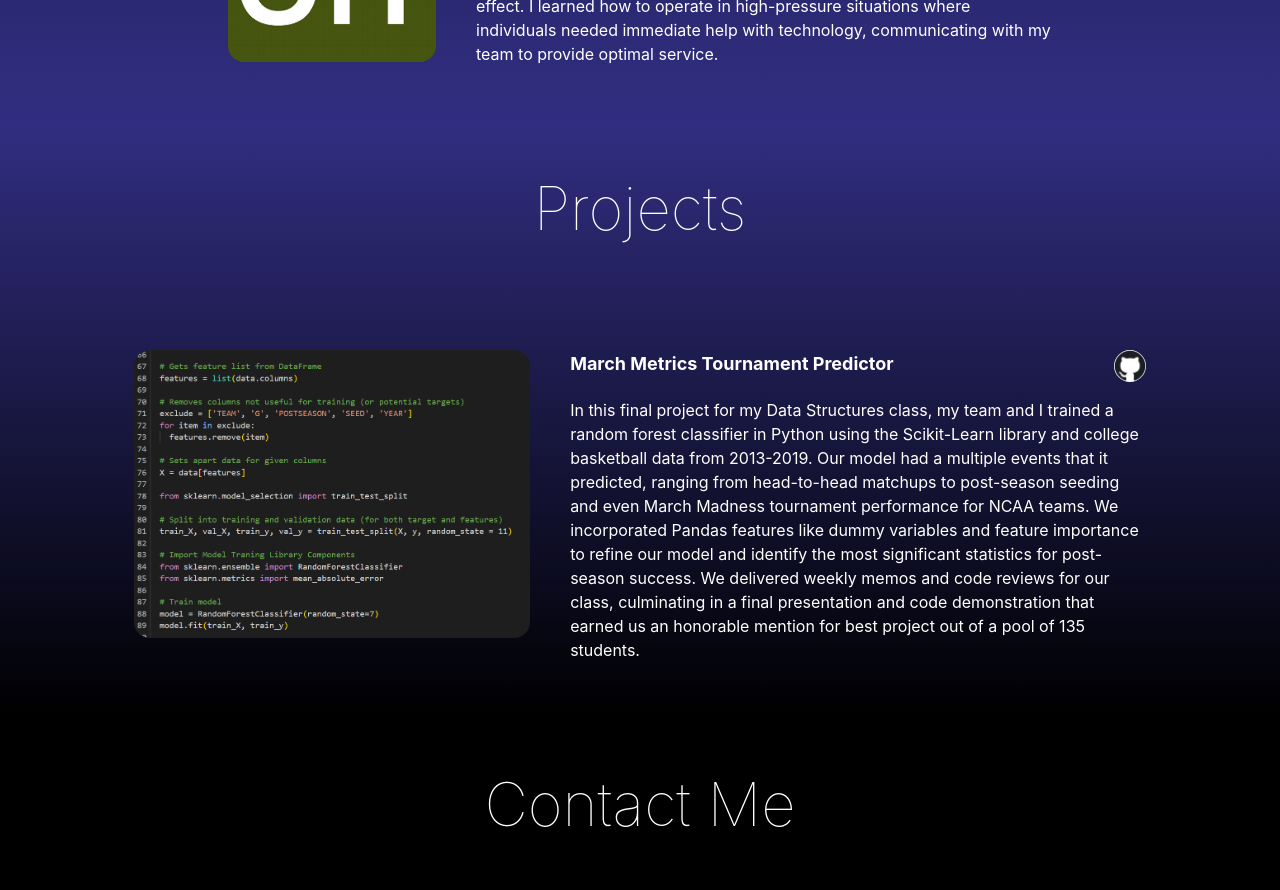
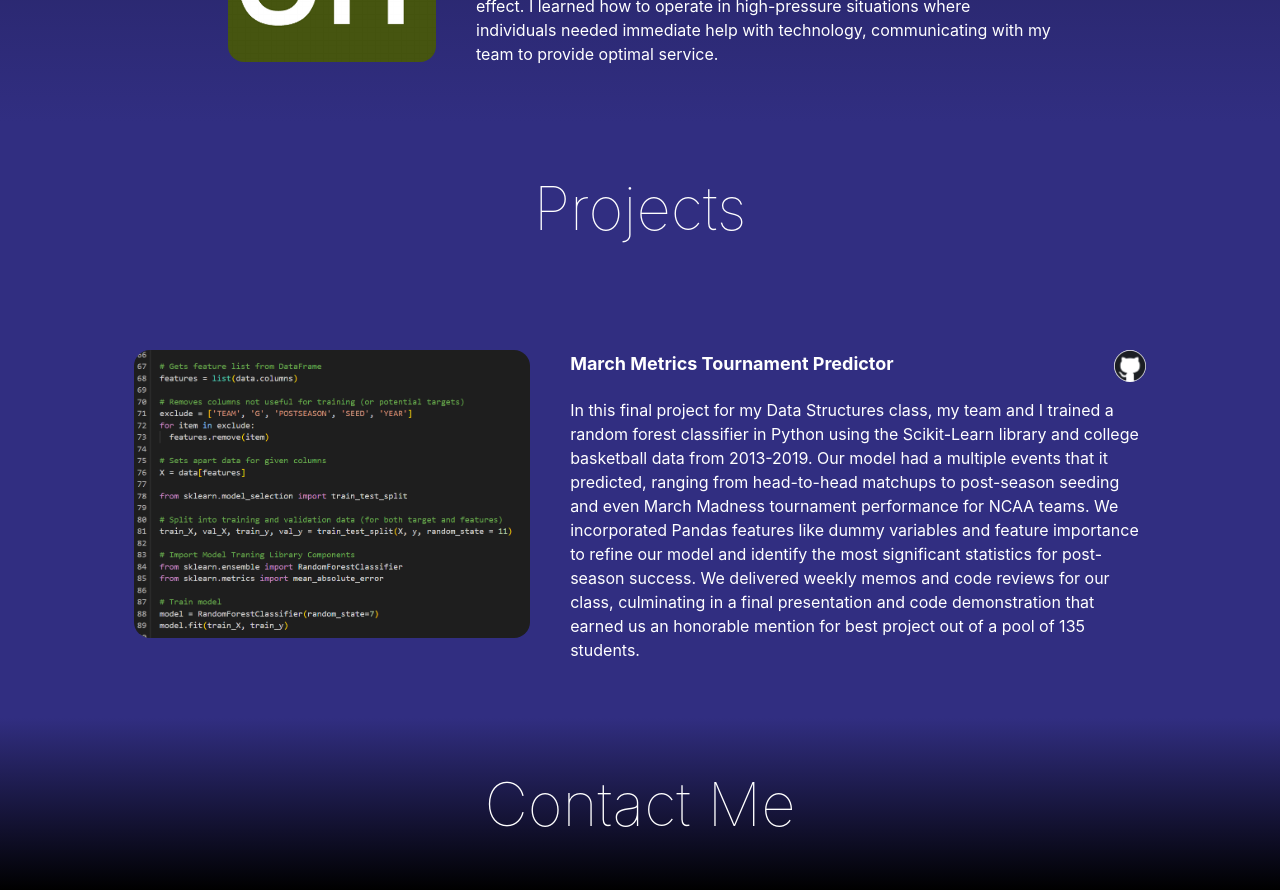
Before and after one commit to GusHauge/GusHauge.github.io, a React (Create React App) app: page / in a window 1280 px wide. Shown: the part 2540-3430 px from the top of the page. Built offline with nearby package versions, Linux system fonts and the light colour scheme.

Commit message:
Updated colors

```diff
--- a/src/components/Contact.js
+++ b/src/components/Contact.js
@@ -2,7 +2,7 @@ export const Contact = () => {
   return (
     <div
       id="contact"
-      class="flex flex-col w-full h-fit bg-black items-center space-y-28 py-14 px-10"
+      class="flex flex-col w-full h-fit bg-gradient-to-b from-indigo-900 to-black items-center space-y-28 py-14 px-10"
     >
       <h1 class="text-6xl font-thin">Contact Me</h1>
     </div>
--- a/src/components/Projects.js
+++ b/src/components/Projects.js
@@ -2,7 +2,7 @@ export const Projects = () => {
   return (
     <div
       id="projects"
-      class="flex flex-col w-full h-fit bg-gradient-to-b from-indigo-900 to-black items-center space-y-28 py-14 px-10"
+      class="flex flex-col w-full h-fit bg-indigo-900 items-center space-y-28 py-14 px-10"
     >
       <h1 class="text-6xl font-thin">Projects</h1>
       <div class="flex flex-col gap-24">
```
